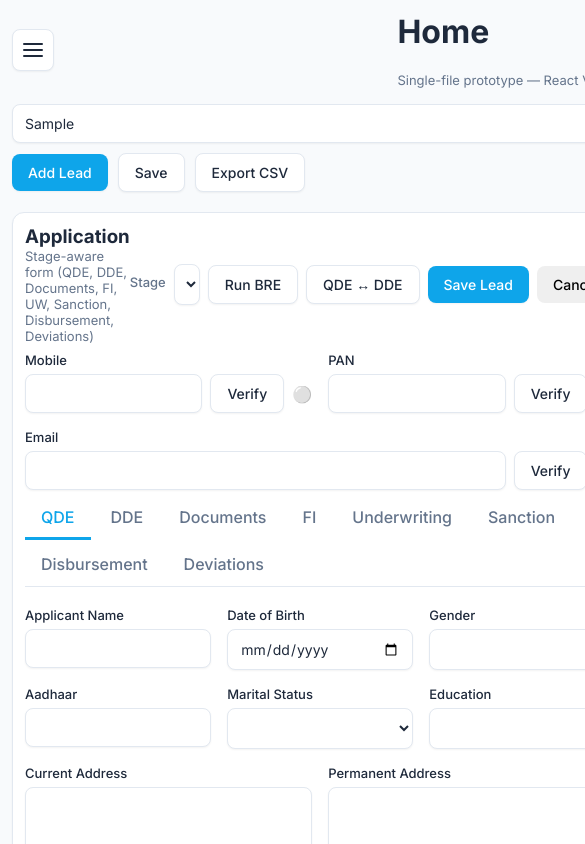
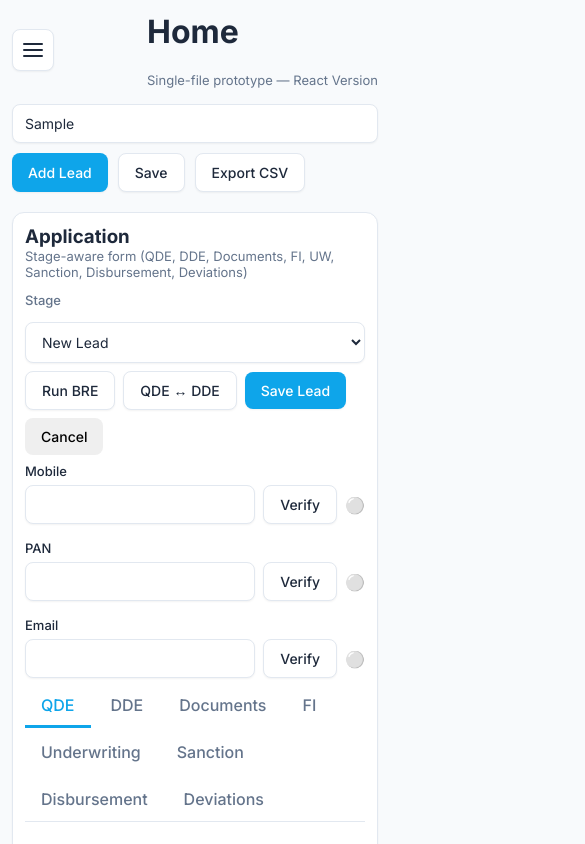
Before and after one commit to ameya-6964/los, a React (Vite) app: page / in a window 390 px wide. Both pictures are taken after typing "Sample" into the empty fields and a click on the button "Add Lead". Shown: the top 844 px of the page, 585 px wide, since content can reach past the window. Built offline with nearby package versions, Linux system fonts and the light colour scheme.

Commit message:
UI FIX For Mobile Devices

```diff
--- a/index.html
+++ b/index.html
@@ -2,7 +2,6 @@
 <html lang="en">
   <head>
     <meta charset="UTF-8" />
-    <link rel="icon" type="image/svg+xml" href="/vite.svg" />
     <meta name="viewport" content="width=device-width, initial-scale=1.0" />
     <title>Loan CRM + LOS — React Version</title>
 
--- a/src/App.css
+++ b/src/App.css
@@ -139,6 +139,13 @@ h1, h2, h3, h4, h5, h6 {
   padding: 24px;
   flex: 1;
   transition: margin-left 0.3s ease-out;
+  overflow: hidden; /* Prevent body scroll */
+}
+
+.main-content-wrapper {
+  width: 100%;
+  max-width: 1400px; /* Constrains content on 4K+ monitors */
+  margin: 0 auto;
 }
 
 .header {
@@ -149,7 +156,6 @@ h1, h2, h3, h4, h5, h6 {
   animation: fadeIn 0.3s ease-out;
 }
 
-/* --- NEW: Header left grouping --- */
 .header-left {
   display: flex;
   align-items: center;
@@ -195,6 +201,10 @@ h1, h2, h3, h4, h5, h6 {
   border: 1px solid var(--color-border);
   margin-bottom: 20px;
   animation: fadeIn 0.4s ease-out;
+
+  /* --- FIX 1: Make panels scrollable --- */
+  /* This will make the table scroll horizontally on mobile */
+  overflow-x: auto;
 }
 
 /* --- 6. Forms (Buttons & Inputs) --- */
@@ -429,7 +439,7 @@ tr:hover {
   margin-bottom: 4px;
 }
 
-/* --- 9. NEW: Mobile Responsive Styles --- */
+/* --- 9. Mobile Responsive Styles --- */
 
 /* Hide hamburger button on desktop */
 .mobile-menu-btn {
@@ -447,15 +457,13 @@ tr:hover {
   animation: fadeIn 0.3s ease;
 }
 
-/* Mobile screens */
+/* Tablet & Mobile */
 @media (max-width: 1000px) {
   .sidebar {
-    /* Hide sidebar off-screen by default */
     transform: translateX(-100%);
   }
 
   .sidebar.is-mobile-open {
-    /* Slide sidebar in */
     transform: translateX(0);
     box-shadow: var(--shadow-lg);
   }
@@ -467,7 +475,7 @@ tr:hover {
 
   .header {
     flex-direction: column;
-    align-items: stretch; /* Make items full width */
+    align-items: stretch;
     gap: 16px;
   }
 
@@ -482,17 +490,15 @@ tr:hover {
 
   .controls .input {
     flex-grow: 1;
-    min-width: 200px; /* Allow search to take space */
+    min-width: 200px;
   }
 
-  /* Show the hamburger button */
   .mobile-menu-btn {
     display: inline-flex;
     align-items: center;
     justify-content: center;
   }
 
-  /* When mobile menu is active, show the backdrop */
   .app.mobile-sidebar-active .sidebar-backdrop {
     display: block;
   }
@@ -503,5 +509,41 @@ tr:hover {
 
   .modal .box {
     padding: 16px;
+    width: 95%;
+  }
+
+  .form-group {
+    min-width: 250px;
   }
 }
+
+/* Small phones only */
+@media (max-width: 480px) {
+  .controls {
+    /* --- FIX 2: Remove column direction --- */
+    /* flex-direction: column; */
+    align-items: stretch;
+  }
+
+  .btn {
+    /* --- FIX 3: Remove flex-grow --- */
+    /* flex-grow: 1; */
+  }
+
+  .form-group {
+    min-width: 100%; /* Full width on smallest screens */
+  }
+
+  /* Make form header buttons stack */
+  .panel > div:first-child {
+    flex-direction: column;
+    align-items: stretch;
+    gap: 12px;
+  }
+
+  /* Make sure buttons in form header can wrap */
+  .panel > div:first-child > div:last-child {
+     flex-wrap: wrap;
+     gap: 8px;
+  }
+}
--- a/src/App.jsx
+++ b/src/App.jsx
@@ -6,7 +6,7 @@ import { dedupeScore } from './logic';
 import { useLeads } from './contexts/LeadsContext';
 import { useBre } from './contexts/BreContext';
 import { useToast } from './contexts/ToastContext';
-import { saveState } from './storage'; // <-- FIX: Correctly imported from './storage'
+import { saveState } from './storage';
 
 // Components
 import Sidebar from './components/Sidebar';
@@ -25,11 +25,9 @@ export default function App() {
   // === State ===
   const [currentStage, setCurrentStage] = useState('Home');
   const [isFormOpen, setIsFormOpen] = useState(false);
-  const [editingLead, setEditingLead] = useState(null); // Holds the lead being edited
+  const [editingLead, setEditingLead] = useState(null);
   const [activeModal, setActiveModal] = useState(null);
   const [modalData, setModalData] = useState(null);
-
-  // --- NEW: State for mobile responsiveness ---
   const [isMobileSidebarOpen, setIsMobileSidebarOpen] = useState(false);
 
   // === Hooks ===
@@ -53,7 +51,7 @@ export default function App() {
       setEditingLead({ ...newLeadTemplate, status: defaultStatus });
     }
     setIsFormOpen(true);
-    setIsMobileSidebarOpen(false); // Close sidebar when form opens
+    setIsMobileSidebarOpen(false);
   };
 
   const handleCloseForm = () => {
@@ -72,7 +70,7 @@ export default function App() {
   const openModal = (type, data = null) => {
     setModalData(data);
     setActiveModal(type);
-    setIsMobileSidebarOpen(false); // Close sidebar when modal opens
+    setIsMobileSidebarOpen(false);
   };
   const closeModal = () => {
     setActiveModal(null);
@@ -91,22 +89,16 @@ export default function App() {
     openModal('dedupe', { q, d, score });
   };
 
-  //
-  // --- THIS IS THE FIXED FUNCTION ---
-  //
   const handleGlobalDedupe = () => {
     const index = {};
     leads.forEach(l => {
-      // TYPO FIX: 'PAN:'L + l.pan -> 'PAN:' + l.pan
       if (l.pan) { index['PAN:' + l.pan] = index['PAN:' + l.pan] || []; index['PAN:' + l.pan].push(l); }
-      if (l.mobile) { index['MOB:' + l.mobile] = index['MOB:' + l.mobile] || []; index['MOB:'* + l.mobile].push(l); }
+      if (l.mobile) { index['MOB:' + l.mobile] = index['MOB:' + l.mobile] || []; index['MOB:' + l.mobile].push(l); }
       if (l.aadhaar) { index['AAD:' + l.aadhaar] = index['AAD:' + l.aadhaar] || []; index['AAD:' + l.aadhaar].push(l); }
     });
     const groups = Object.values(index).filter(g => g.length > 1);
     openModal('globalDedupe', groups);
   };
-  // --- END OF FIX ---
-  //
 
   // === Other Tools ===
   const handleExport = () => {
@@ -129,7 +121,6 @@ export default function App() {
 
   const handleClearData = async () => {
     if (window.confirm('Clear ALL data? This is permanent.')) {
-      // Use the imported saveState function
       await saveState({ leads: [], bre: DEFAULT_BRE });
       window.location.reload();
     }
@@ -145,7 +136,7 @@ export default function App() {
     }
   };
 
-  // --- NEW: Mobile Toggle Functions ---
+  // --- Mobile Toggle Functions ---
   const toggleMobileSidebar = () => {
     setIsMobileSidebarOpen(prev => !prev);
   };
@@ -160,28 +151,27 @@ export default function App() {
   };
 
   return (
-    // Add class to app when mobile sidebar is open
     <div className={`app ${isMobileSidebarOpen ? 'mobile-sidebar-active' : ''}`}>
       <Sidebar
         currentStage={currentStage}
-        onSetStage={handleSetStage} // Updated handler
+        onSetStage={handleSetStage}
         onGlobalDedupe={handleGlobalDedupe}
         onOpenBre={() => openModal('bre')}
         onClearData={handleClearData}
         STAGES={STAGES}
-        // --- Pass mobile state down ---
         isMobileOpen={isMobileSidebarOpen}
         onCloseMobile={closeMobileSidebar}
       />
 
       <main className="main">
+        {/* --- NEW WRAPPER ADDED --- */}
+        <div className="main-content-wrapper">
           <Header
             currentStage={currentStage}
             onSearch={setSearchTerm}
             onAddLead={() => handleOpenForm(null)}
             onSave={handleSaveForm}
             onExport={handleExport}
-          // --- Pass toggle function ---
             onToggleMobileSidebar={toggleMobileSidebar}
           />
 
@@ -214,9 +204,10 @@ export default function App() {
           <div className="panel small">
             <strong>Data stored in localStorage key:</strong> <code>{KEY}</code>
           </div>
+        </div>
+        {/* --- END OF NEW WRAPPER --- */}
       </main>
 
-      {/* --- NEW: Backdrop for mobile menu --- */}
       <div
         className="sidebar-backdrop"
         onClick={closeMobileSidebar}
```
Also changed, not shown: public/vite.svg (deleted). Lines whose indentation alone changed are shown as unchanged.
